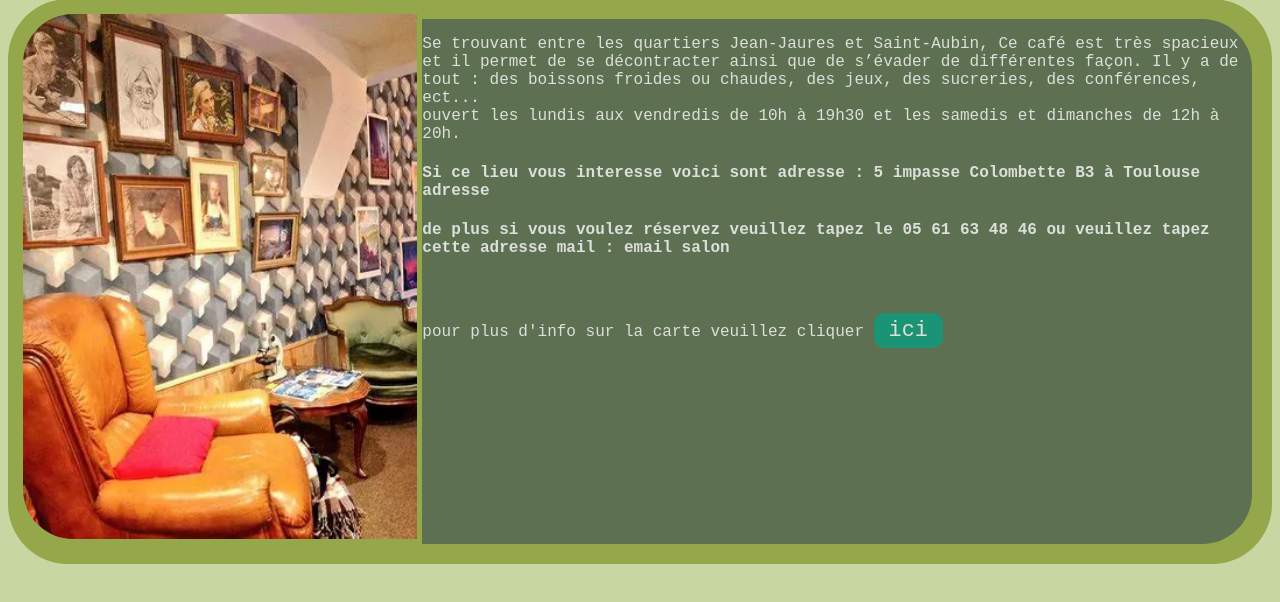
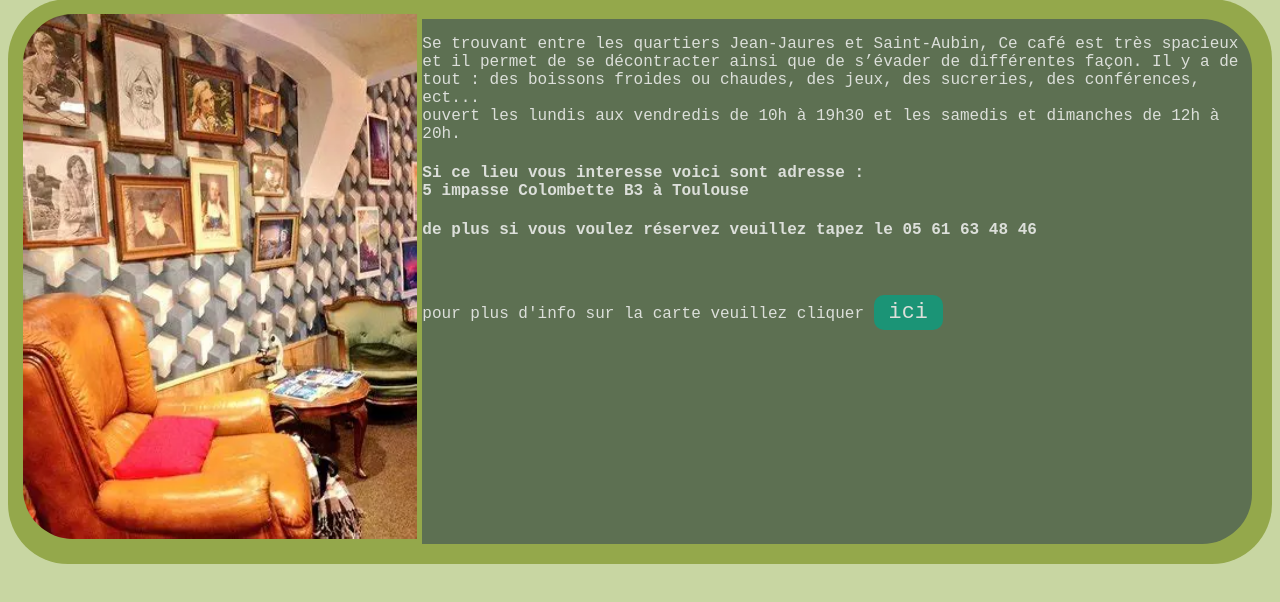
Before and after one commit to Touronlepouf/Kope_Hub_Code, a plain HTML site: page html/Eurêkafé_article.html in a window 1280 px wide. Shown: the part 160-762 px from the top of the page. Drawn offline with Linux system fonts and the light colour scheme; files whose address does not match are found by name.

Commit message:
Update Eurêkafé_article.html

```diff
--- a/html/Eurêkafé_article.html
+++ b/html/Eurêkafé_article.html
@@ -35,24 +35,20 @@
             ouvert les lundis aux vendredis de 10h à 19h30 et les samedis et dimanches de 12h à 20h.
           </p>
           <h4>
-            Si ce lieu vous interesse voici sont adresse :  5 impasse Colombette B3 à Toulouse
+            Si ce lieu vous interesse voici sont adresse :
             <br />
-            adresse
+              5 impasse Colombette B3 à Toulouse
           </h4>
           <h4>
             de plus si vous voulez réservez veuillez tapez le
             <span>
               <strong>05 61 63 48 46</strong>
             </span>
-            ou veuillez tapez cette adresse mail :
-            <span>
-              <strong>email salon</strong>
-            </span>
           </h4>
           <br />
           <p>
             pour plus d'info sur la carte veuillez cliquer
-            <a href="adresse page web salon">
+            <a href="https://eurekafe.fr/">
               <button>ici</button>
             </a>
           </p>
```
